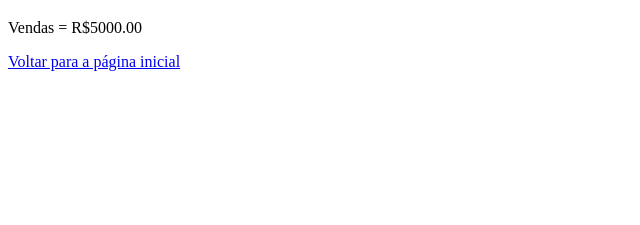
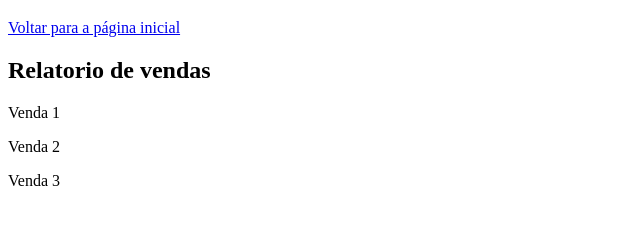
Before and after one commit to NewDaniC/testGitHub, a plain HTML site: page vendas.html in a window 1280 px wide. Shown: the part 61-286 px from the top of the page, without its empty margins (0-640 px from the left). Drawn offline with Linux system fonts and the light colour scheme.

Commit message:
Mudança em vendas

```diff
--- a/vendas.html
+++ b/vendas.html
@@ -10,8 +10,11 @@
 
 <body>
     <h1>Página de vendas</h1>
-    <p>Vendas = R$5000.00</p>
     <a href="index.html">Voltar para a página inicial</a>
+    <h2>Relatorio de vendas</h2>
+    <p>Venda 1</p>
+    <p>Venda 2</p>
+    <p>Venda 3</p>
 </body>
 
 </html>
```
Also changed, not shown: index.html (+1 -1 lines).
